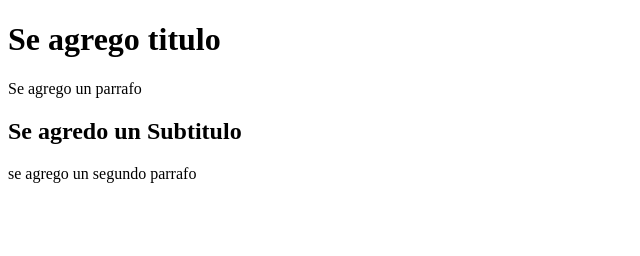
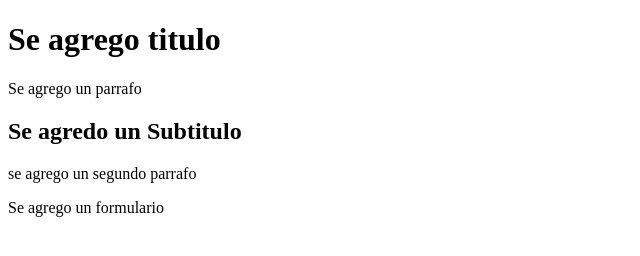
Before and after one commit to JesusChungaGuizado/Git_HelloWorld, a plain HTML site: page index.html in a window 1280 px wide. Shown: the whole page, without its empty margins (0-640 px from the left). Drawn offline with Linux system fonts and the light colour scheme.

Commit message:
Se agrego un formulario

```diff
--- a/index.html
+++ b/index.html
@@ -11,5 +11,8 @@
     <p>Se agrego un parrafo</p>
     <h2>Se agredo un Subtitulo</h2>
     <p>se agrego un segundo parrafo</p>
+    <form action="#">
+        Se agrego un formulario
+    </form>
 </body>
 </html>
```
